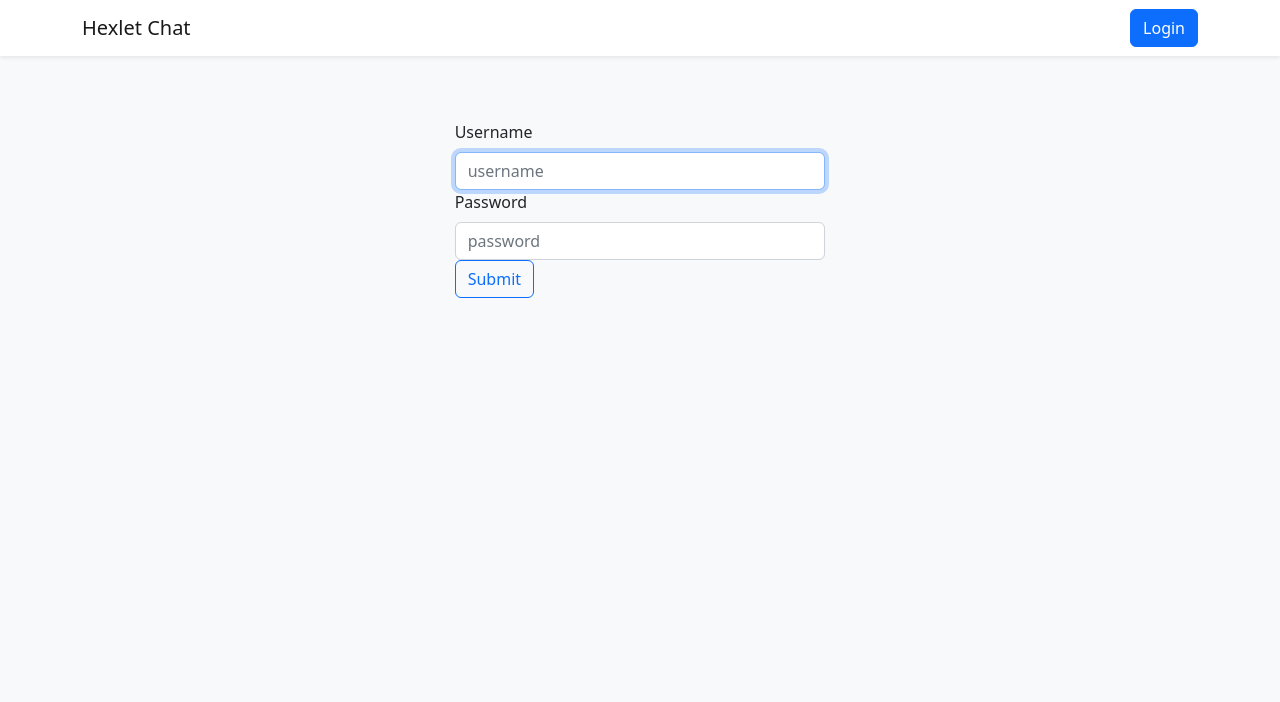
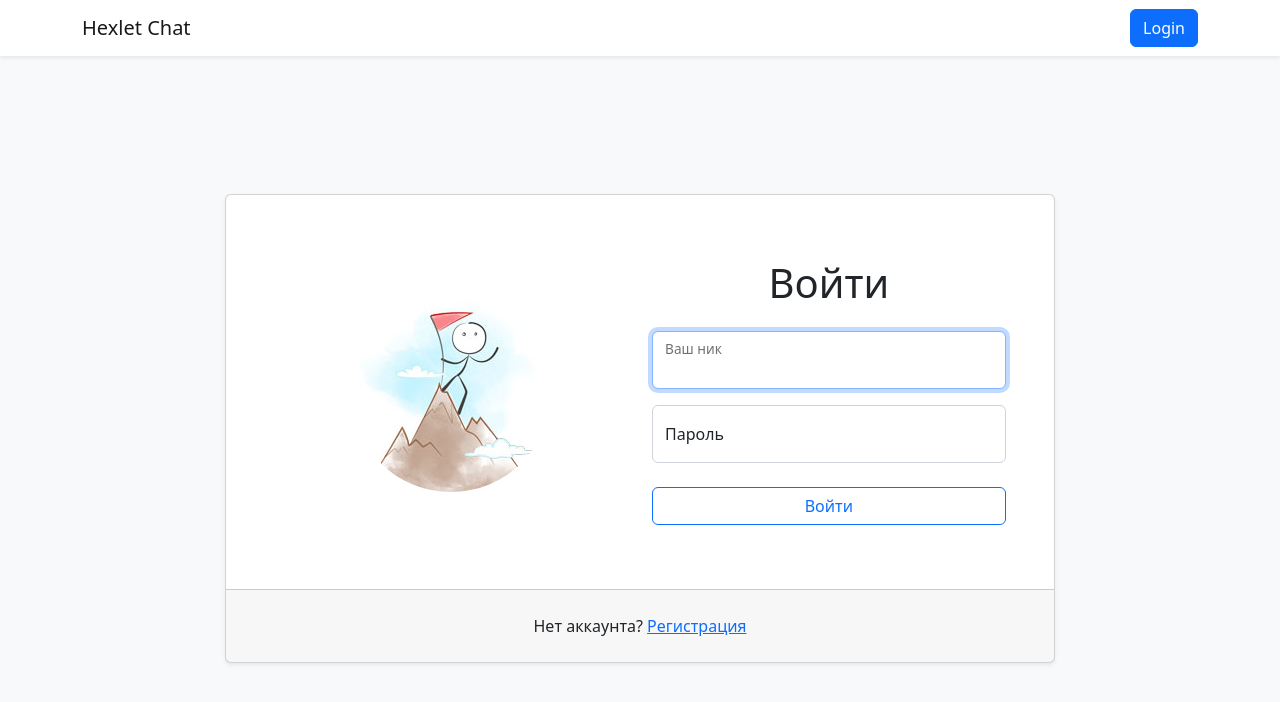
Before and after one commit to Romzik-Peperomzik/frontend-project-12, a React (Create React App) app in the folder frontend/: page /login in a window 1280 px wide. Shown: the top 702 px of the page. Built offline with nearby package versions, Linux system fonts and the light colour scheme; no server answers.

Commit message:
updated components/LoginPage.jsx layout

```diff
--- a/frontend/src/components/LoginPage.jsx
+++ b/frontend/src/components/LoginPage.jsx
@@ -1,10 +1,14 @@
 import axios from 'axios';
 import React, { useEffect, useRef, useState } from 'react';
 import { useFormik } from 'formik';
-import { Button, Form } from 'react-bootstrap';
+import {
+  Button, Form, Container, Row, Col, Card, Image, FloatingLabel,
+} from 'react-bootstrap';
 import { useLocation, useNavigate } from 'react-router-dom';
+
 import useAuth from '../hooks/useAuth';
 import routes from '../routes';
+import imgLogin from '../assets/login.jpeg';
 
 const LoginPage = () => {
   const auth = useAuth();
@@ -43,17 +47,23 @@ const LoginPage = () => {
   });
 
   return (
-    <div className="container-fluid">
-      <div className="row justify-content-center pt-5">
-        <div className="col-sm-4">
-          <Form onSubmit={formik.handleSubmit} className="p-3">
+    <Container fluid className="h-100">
+      <Row className="justify-content-center align-content-center h-100">
+        <Col sm={12} md={8} lg={8} xxl={6}>
+          <Card className="shadow-sm">
+            <Card.Body as={Row} className="p-5">
+              <Col sm={12} md={6} className="d-flex align-items-center justify-content-center">
+                <Image src={imgLogin} className="rounded-circle" />
+              </Col>
+              <Col as={Form} onSubmit={formik.handleSubmit} sm={12} md={6} className="mt-3 mt-mb-0">
+                <h1 className="text-center mb-4">Войти</h1>
                 <fieldset disabled={formik.isSubmitting}>
-              <Form.Group>
-                <Form.Label htmlFor="username">Username</Form.Label>
+                  <Form.Group className="form-floating mb-3">
+                    <FloatingLabel htmlFor="username" controlId="floatingInput" label="Ваш ник">
                       <Form.Control
                         onChange={formik.handleChange}
                         value={formik.values.username}
-                  placeholder="username"
+                        placeholder="Ваш ник"
                         name="username"
                         id="username"
                         autoComplete="username"
@@ -61,9 +71,10 @@ const LoginPage = () => {
                         required
                         ref={inputRef}
                       />
+                    </FloatingLabel>
                   </Form.Group>
-              <Form.Group>
-                <Form.Label htmlFor="password">Password</Form.Label>
+                  <Form.Group className="form-floating mb-4">
+                    <FloatingLabel htmlFor="password" controlId="floatingInput" label="Пароль">
                       <Form.Control
                         type="password"
                         onChange={formik.handleChange}
@@ -75,14 +86,23 @@ const LoginPage = () => {
                         isInvalid={authFailed}
                         required
                       />
-                <Form.Control.Feedback type="invalid">the username or password is incorrect</Form.Control.Feedback>
+                      <Form.Control.Feedback type="invalid">Неверные имя пользователя или пароль</Form.Control.Feedback>
+                    </FloatingLabel>
                   </Form.Group>
-              <Button type="submit" variant="outline-primary">Submit</Button>
+                  <Button type="submit" variant="outline-primary" className="w-100 mb-3">Войти</Button>
                 </fieldset>
-          </Form>
+              </Col>
+            </Card.Body>
+            <Card.Footer className="p-4">
+              <div className="text-center">
+                <span>Нет аккаунта? </span>
+                <a href="/signup">Регистрация</a>
               </div>
-      </div>
-    </div>
+            </Card.Footer>
+          </Card>
+        </Col>
+      </Row>
+    </Container>
   );
 };
 
```
Also changed, not shown: frontend/src/assets/login.jpeg (added), frontend/src/assets/signup.jpeg (added). Lines whose indentation alone changed are shown as unchanged.
